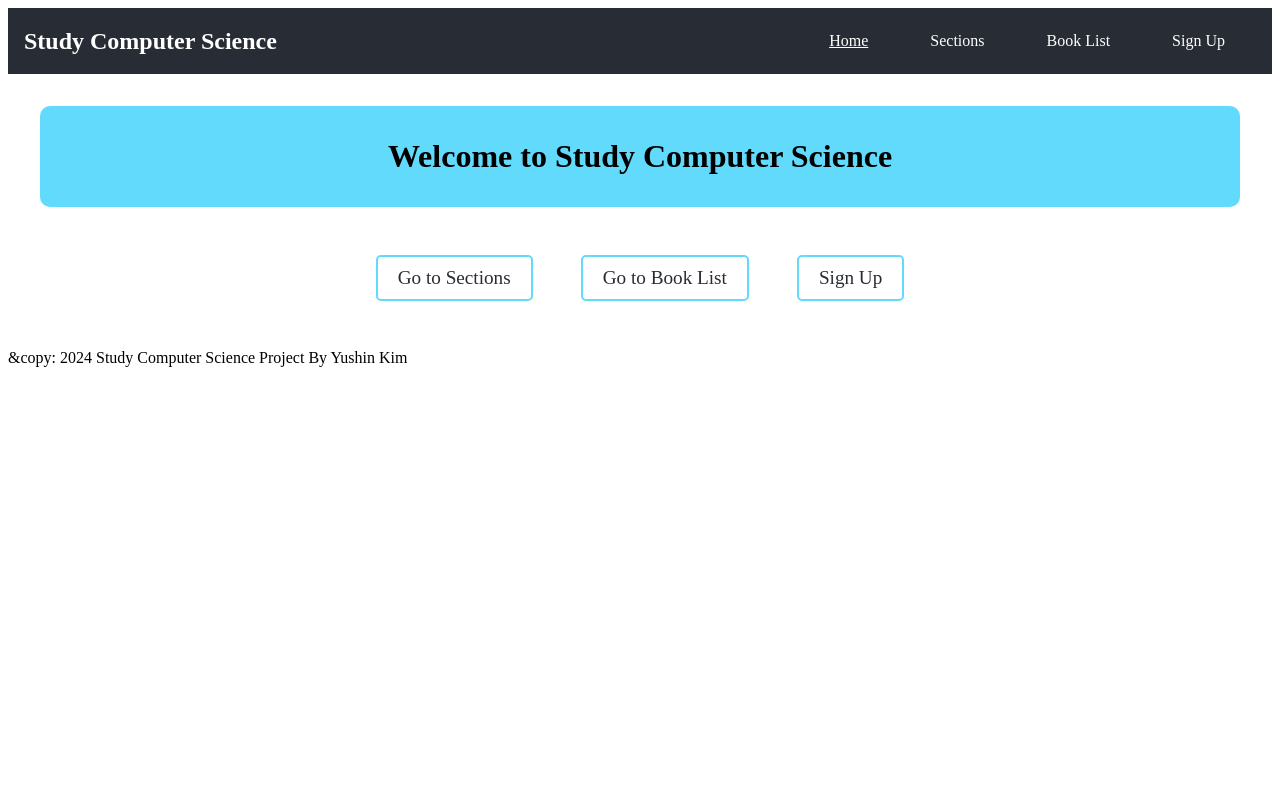
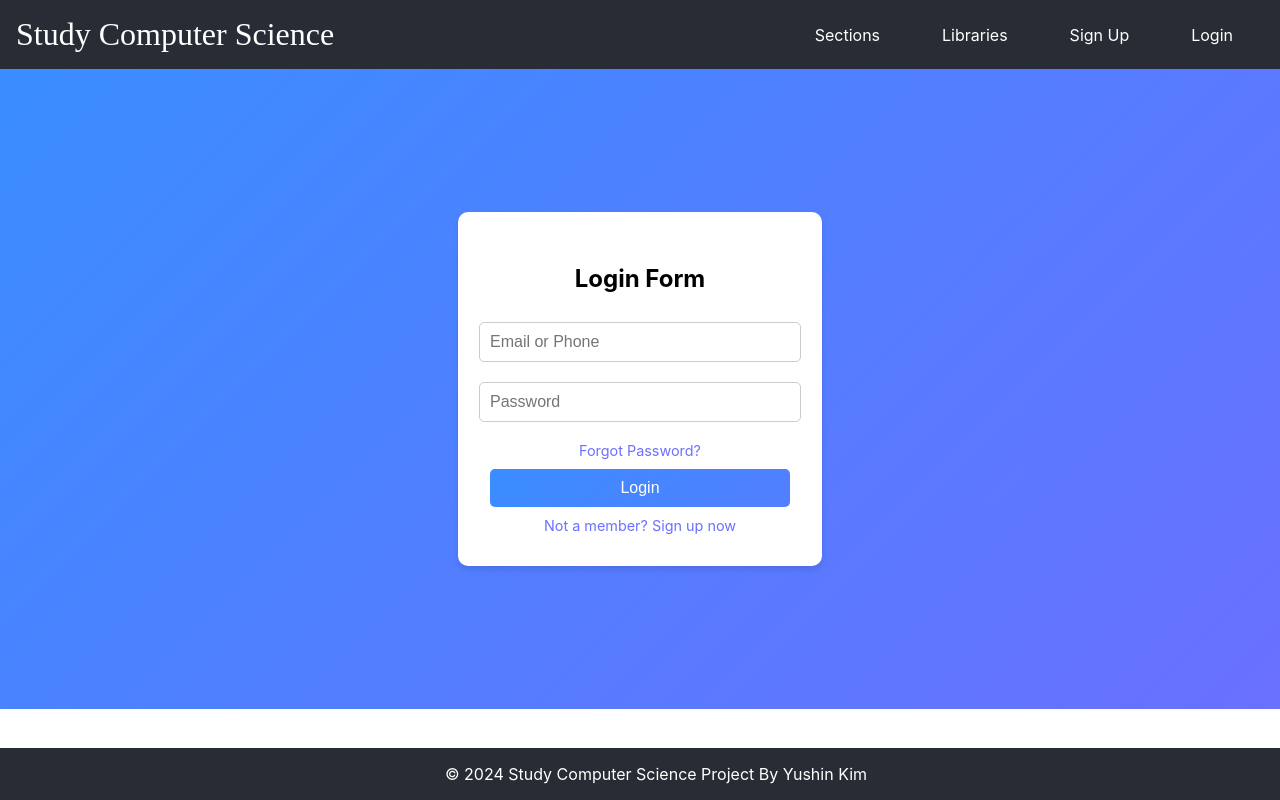
Before and after one commit to Yush1nk1m/SCS, a React (Create React App) app in the folder scs-frontend/: page / in a window 1280 px wide. Built offline with nearby package versions, Linux system fonts and the light colour scheme.

Commit message:
Feat: 리액트 프로젝트 기본 페이지 생성

```diff
--- a/scs-frontend/package.json
+++ b/scs-frontend/package.json
@@ -7,6 +7,7 @@
     "@testing-library/react": "^13.4.0",
     "@testing-library/user-event": "^13.5.0",
     "axios": "^1.7.3",
+    "jwt-decode": "^4.0.0",
     "react": "^18.3.1",
     "react-dom": "^18.3.1",
     "react-router-dom": "^6.26.0",
--- a/scs-frontend/src/App.js
+++ b/scs-frontend/src/App.js
@@ -1,31 +1,40 @@
-import React from "react";
-import { BrowserRouter as Router, Route, Routes } from "react-router-dom";
-import Home from "./pages/Home";
-import Sections from "./pages/Sections";
-import QuestionPage from "./pages/QuestionPage";
-import ActionPage from "./pages/ActionPage";
-import Signup from "./pages/Signup";
-import BookList from "./pages/BookList";
-import BookPage from "./pages/BookPage";
-import Header from "./components/Header";
-import Footer from "./components/Footer";
+import React from 'react';
+import { BrowserRouter as Router, Route, Routes } from 'react-router-dom';
+import styled from 'styled-components';
+import Header from './components/Header';
+import Footer from './components/Footer';
+import Home from './components/Home';
+import Login from './components/Login';
+import Signup from './components/Signup';
+import Sections from './components/Sections';
+import Libraries from './components/Libraries';
+import MyPage from './components/MyPage';
 
-function App() {
+const Main = styled.main`
+  background: linear-gradient(135deg, #3a8dff, #6a70ff);
+  min-height: 80vh;
+  display: flex;
+  align-items: center;
+  justify-content: center;
+`;
+
+const App = () => {
   return (
     <Router>
       <Header />
-      <Routes>
-        <Route path="/" element={<Home />} />
-        <Route path="/sections" element={<Sections />} />
-        <Route path="/question/:id" element={<QuestionPage />} />
-        <Route path="/action/:id" element={<ActionPage />} />
-        <Route path="/signup" element={<Signup />} />
-        <Route path="/books" element={<BookList />} />
-        <Route path="/book/:id" element={<BookPage />} />
-      </Routes>
+      <Main>
+        <Routes>
+          <Route path="/" element={<Home />} /> {/* 기본 라우트를 Home 페이지로 설정 */}
+          <Route path="/login" element={<Login />} />
+          <Route path="/signup" element={<Signup />} />
+          <Route path="/sections" element={<Sections />} />
+          <Route path="/libraries" element={<Libraries />} />
+          <Route path="/mypage" element={<MyPage />} />
+        </Routes>
+      </Main>
       <Footer />
     </Router>
   );
-}
+};
 
 export default App;
--- a/scs-frontend/src/api/api.js
+++ b/scs-frontend/src/api/api.js
@@ -1,5 +1,33 @@
-import { axios } from "axios";
+import axios from 'axios';
 
-const api = axios.create({
-    baseURL: "http://localhost:4000",
-});
+const API_URL = 'http://localhost:4000';
+
+export const login = async (email, password) => {
+  const response = await axios.post(`${API_URL}/auth/login`, { email, password });
+  return response.data;
+};
+
+export const signup = async (userData) => {
+  const response = await axios.post(`${API_URL}/auth/signup`, userData);
+  return response.data;
+};
+
+export const logout = async () => {
+  const response = await axios.post(`${API_URL}/auth/logout`);
+  return response.data;
+};
+
+export const fetchUserProfile = async () => {
+  const response = await axios.get(`${API_URL}/user/profile`);
+  return response.data;
+};
+
+export const fetchSections = async () => {
+  const response = await axios.get(`${API_URL}/sections`);
+  return response.data;
+};
+
+export const fetchLibraries = async () => {
+  const response = await axios.get(`${API_URL}/libraries`);
+  return response.data;
+};
--- a/scs-frontend/src/components/Footer.js
+++ b/scs-frontend/src/components/Footer.js
@@ -1,11 +1,22 @@
-import React from "react";
+import React from 'react';
+import styled from 'styled-components';
+
+const FooterContainer = styled.footer`
+  background-color: #282c34;
+  color: white;
+  text-align: center;
+  padding: 1rem;
+  position: fixed;
+  bottom: 0;
+  width: 100%;
+`;
 
 function Footer() {
-    return (
-        <footer>
-            <p>&copy: 2024 Study Computer Science Project By Yushin Kim</p>
-        </footer>
-    );
+  return (
+    <FooterContainer>
+      &copy; 2024 Study Computer Science Project By Yushin Kim
+    </FooterContainer>
+  );
 }
 
 export default Footer;
--- a/scs-frontend/src/components/Header.js
+++ b/scs-frontend/src/components/Header.js
@@ -1,6 +1,8 @@
-import React from "react";
-import { NavLink } from "react-router-dom";
-import styled from "styled-components";
+import React, { useState, useEffect } from 'react';
+import { NavLink, useNavigate } from 'react-router-dom';
+import styled from 'styled-components';
+import { jwtDecode } from 'jwt-decode';
+import { fetchUserProfile, logout } from '../api/api';
 
 const Nav = styled.nav`
   background-color: #282c34;
@@ -8,12 +10,11 @@ const Nav = styled.nav`
   display: flex;
   align-items: center;
   justify-content: space-between;
-    flex-wrap: wrap;
 `;
 
 const Logo = styled.div`
-    font-size: 1.5rem;
-    font-weight: bold;
+  font-size: 2rem;
+  font-family: 'Cursive';
   color: white;
 `;
 
@@ -24,13 +25,11 @@ const Ul = styled.ul`
   align-items: center;
   margin: 0;
   padding: 0;
-    width: 100%
-    flex-wrap: wrap;
 `;
 
 const Li = styled.li`
   color: white;
-    margin: 0.5rem 1rem;
+  margin: 0 1rem;
 `;
 
 const StyledNavLink = styled(NavLink)`
@@ -44,7 +43,7 @@ const StyledNavLink = styled(NavLink)`
     color: #282c34;
     background-color: #61dafb;
     box-shadow: 0 8px 15px rgba(0, 0, 0, 0.1);
-        transform: trnaslateY(-2px);
+    transform: translateY(-2px);
   }
 
   &.active {
@@ -52,15 +51,68 @@ const StyledNavLink = styled(NavLink)`
   }
 `;
 
+const Button = styled.button`
+  color: white;
+  background-color: transparent;
+  border: none;
+  cursor: pointer;
+  transition: all 0.3s ease;
+  font-size: 1rem;
+  margin: 0 1rem;
+
+  &:hover {
+    color: #61dafb;
+  }
+`;
+
 function Header() {
+  const [user, setUser] = useState(null);
+  const navigate = useNavigate();
+
+  useEffect(() => {
+    const token = localStorage.getItem('accessToken');
+    if (token) {
+      const decoded = jwtDecode(token);
+      setUser(decoded);
+      fetchUserProfile()
+        .then(response => setUser(response.data))
+        .catch(() => {
+          localStorage.removeItem('accessToken');
+          localStorage.removeItem('refreshToken');
+          setUser(null);
+        });
+    }
+  }, []);
+
+  const handleLogout = async () => {
+    try {
+      await logout();
+      localStorage.removeItem('accessToken');
+      localStorage.removeItem('refreshToken');
+      setUser(null);
+      navigate('/');
+    } catch (error) {
+      console.error('Logout failed', error);
+    }
+  };
+
   return (
     <Nav>
       <Logo>Study Computer Science</Logo>
       <Ul>
-                <Li><StyledNavLink to="/">Home</StyledNavLink></Li>
         <Li><StyledNavLink to="/sections">Sections</StyledNavLink></Li>
-                <Li><StyledNavLink to="/books">Book List</StyledNavLink></Li>
+        <Li><StyledNavLink to="/libraries">Libraries</StyledNavLink></Li>
+        {user ? (
+          <>
+            <Li><StyledNavLink to="/mypage">My Page</StyledNavLink></Li>
+            <Li><Button onClick={handleLogout}>Logout</Button></Li>
+          </>
+        ) : (
+          <>
             <Li><StyledNavLink to="/signup">Sign Up</StyledNavLink></Li>
+            <Li><StyledNavLink to="/login">Login</StyledNavLink></Li>
+          </>
+        )}
       </Ul>
     </Nav>
   );
--- /dev/null
+++ b/scs-frontend/src/components/Home.js
@@ -0,0 +1,8 @@
+import React from 'react';
+import Login from './Login';
+
+const Home = () => {
+  return <Login />;
+};
+
+export default Home;
--- /dev/null
+++ b/scs-frontend/src/components/Libraries.js
@@ -0,0 +1,40 @@
+import React, { useState, useEffect } from 'react';
+import styled from 'styled-components';
+import { fetchLibraries } from '../api/api';
+
+const LibraryList = styled.div`
+  display: flex;
+  flex-direction: column;
+  margin: 2rem;
+`;
+
+const LibraryItem = styled.div`
+  background-color: #f0f0f0;
+  padding: 1rem;
+  margin: 0.5rem 0;
+  border-radius: 5px;
+  cursor: pointer;
+  transition: all 0.3s ease;
+
+  &:hover {
+    background-color: #d0d0d0;
+  }
+`;
+
+const Libraries = () => {
+  const [libraries, setLibraries] = useState([]);
+
+  useEffect(() => {
+    fetchLibraries().then((data) => setLibraries(data));
+  }, []);
+
+  return (
+    <LibraryList>
+      {libraries.map((library) => (
+        <LibraryItem key={library.id}>{library.title}</LibraryItem>
+      ))}
+    </LibraryList>
+  );
+};
+
+export default Libraries;
--- /dev/null
+++ b/scs-frontend/src/components/Login.js
@@ -0,0 +1,98 @@
+import React, { useState } from 'react';
+import styled, { keyframes } from 'styled-components';
+import { login } from '../api/api';
+
+const gradientAnimation = keyframes`
+  0% { background-position: 0% 50%; }
+  50% { background-position: 100% 50%; }
+  100% { background-position: 0% 50%; }
+`;
+
+const LoginForm = styled.form`
+  background: white;
+  padding: 2rem;
+  border-radius: 10px;
+  box-shadow: 0 4px 6px rgba(0, 0, 0, 0.1);
+  display: flex;
+  flex-direction: column;
+  align-items: center;
+  width: 300px;
+`;
+
+const Input = styled.input`
+  padding: 10px;
+  margin: 10px 0;
+  border-radius: 5px;
+  border: 1px solid #ccc;
+  font-size: 1rem;
+  width: 100%;
+`;
+
+const Button = styled.button`
+  color: white;
+  background: linear-gradient(135deg, #3a8dff, #6a70ff);
+  background-size: 200% 200%;
+  border: none;
+  padding: 10px 15px;
+  border-radius: 5px;
+  cursor: pointer;
+  transition: all 0.3s ease, box-shadow 0.3s ease;
+  font-size: 1rem;
+  margin-top: 10px;
+  width: 100%;
+
+  &:hover {
+    animation: ${gradientAnimation} 4s ease infinite;
+    box-shadow: 0 8px 15px rgba(0, 0, 0, 0.1);
+    transform: translateY(-2px);
+  }
+`;
+
+const Link = styled.a`
+  color: #6a70ff;
+  margin-top: 10px;
+  font-size: 0.9rem;
+  text-decoration: none;
+
+  &:hover {
+    text-decoration: underline;
+  }
+`;
+
+const Login = () => {
+  const [email, setEmail] = useState('');
+  const [password, setPassword] = useState('');
+
+  const handleSubmit = async (e) => {
+    e.preventDefault();
+    try {
+      await login(email, password);
+      // 로그인 후 처리
+    } catch (error) {
+      console.error('Login failed', error);
+    }
+  };
+
+  return (
+    <LoginForm onSubmit={handleSubmit}>
+      <h2>Login Form</h2>
+      <Input
+        type="email"
+        placeholder="Email or Phone"
+        value={email}
+        onChange={(e) => setEmail(e.target.value)}
+      />
+      <Input
+        type="password"
+        placeholder="Password"
+        value={password}
+        onChange={(e) => setPassword(e.target.value)}
+      />
+      <Link href="/forgot-password">Forgot Password?</Link>
+      <Button type="submit">Login</Button>
+      <Link href="/signup">Not a member? Sign up now</Link>
+    </LoginForm>
+  );
+};
+
+export default Login;
--- /dev/null
+++ b/scs-frontend/src/components/MyPage.js
@@ -0,0 +1,43 @@
+import React, { useState, useEffect } from 'react';
+import styled from 'styled-components';
+import { fetchUserProfile } from '../api/api';
+
+const ProfileContainer = styled.div`
+  display: flex;
+  flex-direction: column;
+  align-items: center;
+  margin: 2rem;
+`;
+
+const ProfileItem = styled.div`
+  background-color: #f0f0f0;
+  padding: 1rem;
+  margin: 0.5rem 0;
+  border-radius: 5px;
+  width: 300px;
+`;
+
+const MyPage = () => {
+  const [userProfile, setUserProfile] = useState(null);
+
+  useEffect(() => {
+    fetchUserProfile().then((data) => setUserProfile(data));
+  }, []);
+
+  return (
+    <ProfileContainer>
+      {userProfile ? (
+        <>
+          <ProfileItem>Email: {userProfile.email}</ProfileItem>
+          <ProfileItem>Nickname: {userProfile.nickname}</ProfileItem>
+          <ProfileItem>Affiliation: {userProfile.affiliation}</ProfileItem>
+          <ProfileItem>Position: {userProfile.position}</ProfileItem>
+        </>
+      ) : (
+        <p>Loading...</p>
+      )}
+    </ProfileContainer>
+  );
+};
+
+export default MyPage;
--- /dev/null
+++ b/scs-frontend/src/components/Sections.js
@@ -0,0 +1,40 @@
+import React, { useState, useEffect } from 'react';
+import styled from 'styled-components';
+import { fetchSections } from '../api/api';
+
+const SectionList = styled.div`
+  display: flex;
+  flex-direction: column;
+  margin: 2rem;
+`;
+
+const SectionItem = styled.div`
+  background-color: #f0f0f0;
+  padding: 1rem;
+  margin: 0.5rem 0;
+  border-radius: 5px;
+  cursor: pointer;
+  transition: all 0.3s ease;
+
+  &:hover {
+    background-color: #d0d0d0;
+  }
+`;
+
+const Sections = () => {
+  const [sections, setSections] = useState([]);
+
+  useEffect(() => {
+    fetchSections().then((data) => setSections(data));
+  }, []);
+
+  return (
+    <SectionList>
+      {sections.map((section) => (
+        <SectionItem key={section.id}>{section.subject}</SectionItem>
+      ))}
+    </SectionList>
+  );
+};
+
+export default Sections;
--- /dev/null
+++ b/scs-frontend/src/components/Signup.js
@@ -0,0 +1,91 @@
+import React, { useState } from 'react';
+import styled from 'styled-components';
+import { signup } from '../api/api';
+
+const SignupForm = styled.form`
+  display: flex;
+  flex-direction: column;
+  align-items: center;
+  margin: 2rem;
+`;
+
+const Input = styled.input`
+  padding: 10px;
+  margin: 5px;
+  border-radius: 5px;
+  border: 1px solid #ccc;
+  font-size: 1rem;
+  width: 200px;
+`;
+
+const Button = styled.button`
+  color: white;
+  background-color: #61dafb;
+  border: none;
+  padding: 10px 15px;
+  border-radius: 5px;
+  cursor: pointer;
+  transition: all 0.3s ease;
+  font-size: 1rem;
+  margin-top: 10px;
+
+  &:hover {
+    background-color: #21a1f1;
+  }
+`;
+
+const Signup = () => {
+  const [email, setEmail] = useState('');
+  const [password, setPassword] = useState('');
+  const [nickname, setNickname] = useState('');
+  const [affiliation, setAffiliation] = useState('');
+  const [position, setPosition] = useState('');
+
+  const handleSubmit = async (e) => {
+    e.preventDefault();
+    try {
+      await signup({ email, password, nickname, affiliation, position });
+      // 회원가입 후 처리
+    } catch (error) {
+      console.error('Signup failed', error);
+    }
+  };
+
+  return (
+    <SignupForm onSubmit={handleSubmit}>
+      <Input
+        type="email"
+        placeholder="Email"
+        value={email}
+        onChange={(e) => setEmail(e.target.value)}
+      />
+      <Input
+        type="password"
+        placeholder="Password"
+        value={password}
+        onChange={(e) => setPassword(e.target.value)}
+      />
+      <Input
+        type="text"
+        placeholder="Nickname"
+        value={nickname}
+        onChange={(e) => setNickname(e.target.value)}
+      />
+      <Input
+        type="text"
+        placeholder="Affiliation"
+        value={affiliation}
+        onChange={(e) => setAffiliation(e.target.value)}
+      />
+      <Input
+        type="text"
+        placeholder="Position"
+        value={position}
+        onChange={(e) => setPosition(e.target.value)}
+      />
+      <Button type="submit">Sign Up</Button>
+    </SignupForm>
+  );
+};
+
+export default Signup;
--- a/scs-frontend/src/index.js
+++ b/scs-frontend/src/index.js
@@ -1,5 +1,6 @@
 import React from 'react';
 import ReactDOM from 'react-dom/client';
+import './index.css';
 import App from './App';
 import reportWebVitals from './reportWebVitals';
 
```
Also changed, not shown: 1 other file (tests, documents, lock files or other folders). Lines whose indentation alone changed are shown as unchanged.
